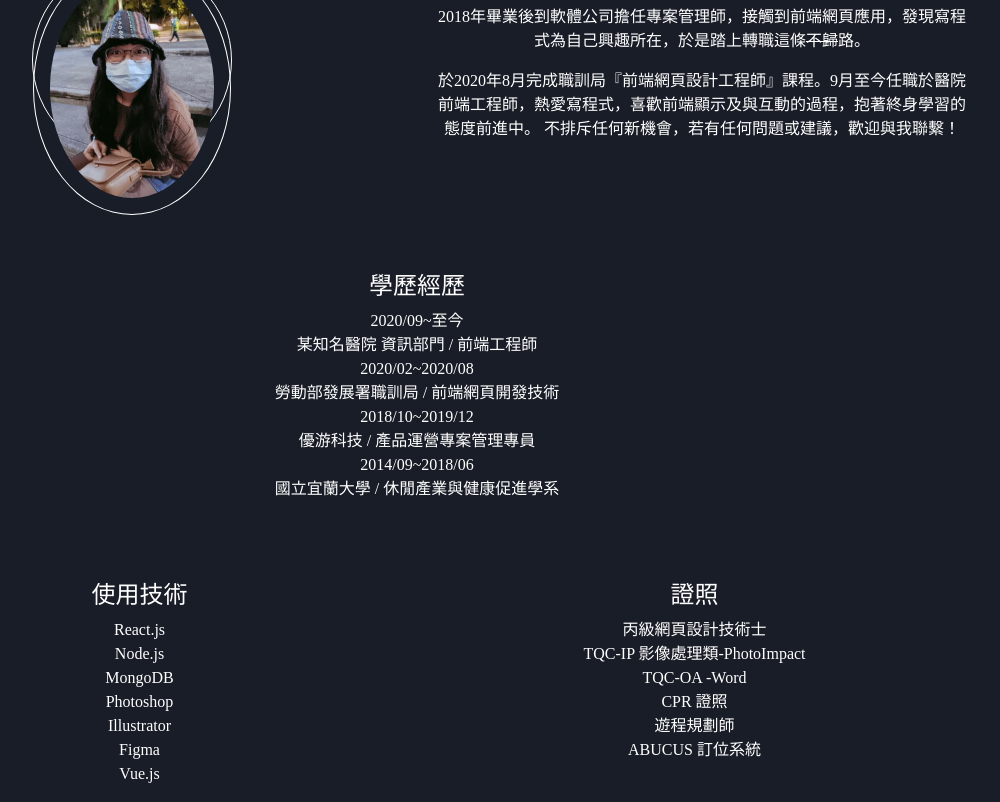
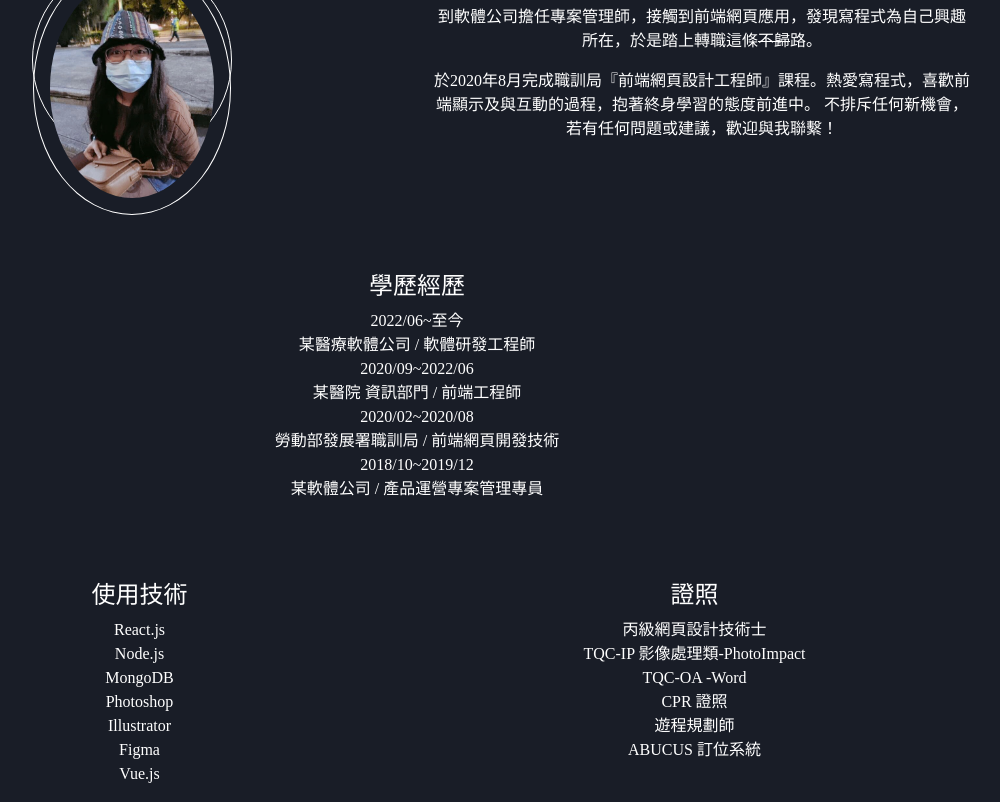
Before and after one commit to momolly1024/momolly1024, a plain HTML site: page index.html in a window 1280 px wide. Shown: the part 3441-4243 px from the top of the page, without its empty margins (223-1223 px from the left). Drawn offline with Linux system fonts and the light colour scheme.

Commit message:
Update index.html

```diff
--- a/index.html
+++ b/index.html
@@ -340,8 +340,8 @@ react-crud-project
         <div id="intro" class="col-md-6 col-sm-12 text-center">
           <h3>Molly CHI</h3>
           <h4></h4>
-          <p>2018年畢業後到軟體公司擔任專案管理師，接觸到前端網頁應用，發現寫程式為自己興趣所在，於是踏上轉職這條<del>不歸</del>路。</p>
-          <p>於2020年8月完成職訓局『前端網頁設計工程師』課程。9月至今任職於醫院前端工程師，熱愛寫程式，喜歡前端顯示及與互動的過程，抱著終身學習的態度前進中。
+          <p>到軟體公司擔任專案管理師，接觸到前端網頁應用，發現寫程式為自己興趣所在，於是踏上轉職這條<del>不歸</del>路。</p>
+          <p>於2020年8月完成職訓局『前端網頁設計工程師』課程。熱愛寫程式，喜歡前端顯示及與互動的過程，抱著終身學習的態度前進中。
             不排斥任何新機會，若有任何問題或建議，歡迎與我聯繫！</p>
           </div>
       </div>
@@ -351,10 +351,10 @@ react-crud-project
           <div id="exp" class="col-md-6 col-sm-12">
             <h4>學歷經歷</h4>
             <ul>
-              <li>2020/09~至今 <br> 某知名醫院 資訊部門 / 前端工程師</li>
+              <li>2022/06~至今 <br> 某醫療軟體公司 / 軟體研發工程師</li>
+              <li>2020/09~2022/06 <br> 某醫院 資訊部門 / 前端工程師</li>
               <li>2020/02~2020/08 <br> 勞動部發展署職訓局 / 前端網頁開發技術</li>
-              <li>2018/10~2019/12 <br> 優游科技 / 產品運營專案管理專員</li>
-              <li>2014/09~2018/06 <br> 國立宜蘭大學 / 休閒產業與健康促進學系</li>
+              <li>2018/10~2019/12 <br> 某軟體公司 / 產品運營專案管理專員</li>
 
             </ul>
           </div>
```
